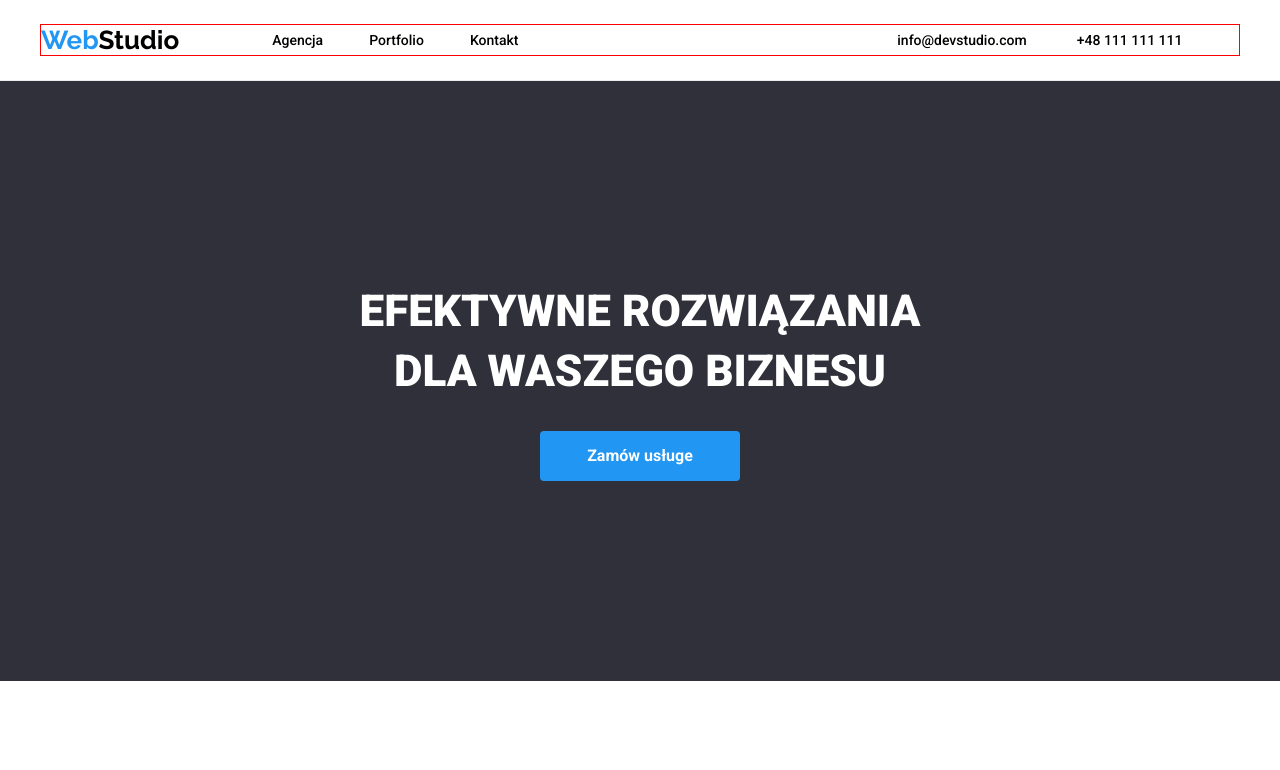
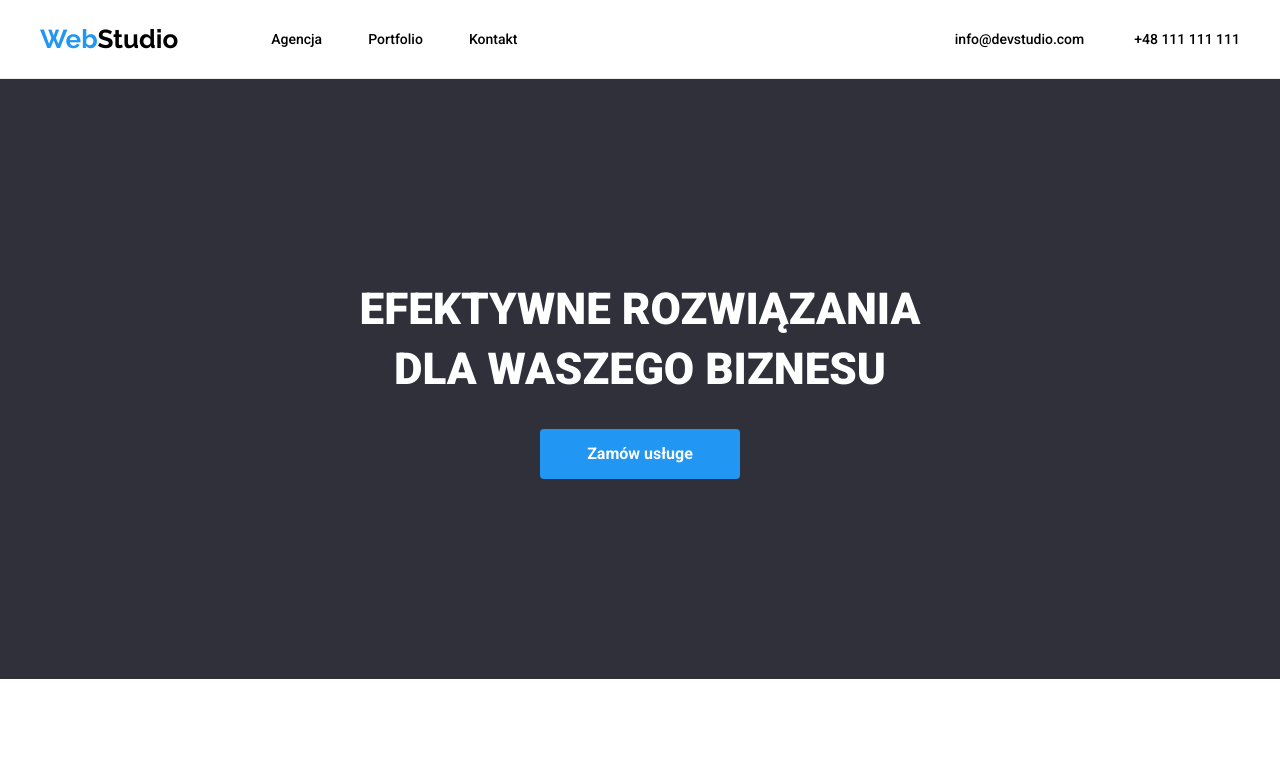
Before and after one commit to bartoszuq/goit-markup-hw-03, a plain HTML site: page index.html in a window 1280 px wide. Shown: the top 770 px of the page. Drawn offline with nearby package versions, Linux system fonts and the light colour scheme.

Commit message:
header and navbar setup
header and navbar proper place setup according to figma

```diff
--- a/css/style.css
+++ b/css/style.css
@@ -30,25 +30,29 @@ ul {
 
 .header {
   display: flex;
-  justify-content: flex-start;
+  justify-content: space-between;
   align-items: center;
   max-height: 100%;
   max-width: 100%;
   margin: 24px auto;
-  border: 1px solid red;
+  /* border: 1px solid red; */
+}
+.navbar__links {
+  display: flex;
+  justify-content: center;
+  align-items: center;
+  /* border: 2px solid blue; */
 }
 .logo--primary {
   color: black;
-  margin-right: 93px;
 }
-.navbar__item:not(:last-child) {
-  margin-right: 46px;
+
+.navbar__items {
+  display: flex;
+  margin-left: 93px;
 }
-.contacts {
-  margin-left: 371px;
-}
-.contact__item:not(:first-child) {
-  margin-left: 50px;
+.navbar__item:not(:first-child) {
+  margin-left: 46px;
 }
 .logo {
   text-decoration: none;
@@ -58,18 +62,13 @@ ul {
   line-height: 1.154;
   /* border: 1px solid red; */
 }
-.navbar ul:not(.logo--primary) {
-  display: flex;
-  width: 254px;
-  height: 100%;
-  /* border: 1px solid red; */
-}
 .contacts {
   display: flex;
   /* border: 1px solid red; */
 }
-.contacts .contact .tel {
+.tel {
   margin-left: 50px;
+  /* border: 1px solid red; */
 }
 .navbar__content:not(.logo--primary),
 .contacts .contact {
@@ -83,7 +82,7 @@ ul {
 .logo-design--color {
   color: #2196f3;
 }
-.navbar .link:hover,
+.link:hover,
 .contacts .contact:hover {
   color: #2196f3;
 }
--- a/index.html
+++ b/index.html
@@ -17,9 +17,11 @@
   </head>
   <body>
     <header class="header container">
+      <div class="navbar__links">
         <a href="index.html" class="logo logo--primary navbar__content"
           ><span class="logo-design--color">Web</span>Studio</a
         >
+
         <nav class="navbar">
           <ul class="navbar__items">
             <li class="navbar__item">
@@ -41,6 +43,7 @@
             </li>
           </ul>
         </nav>
+      </div>
       <ul class="contacts">
         <li class="contact__item">
           <a href="mailto:info@devstudio.com" class="contact email"
```
Lines whose indentation alone changed are shown as unchanged.
